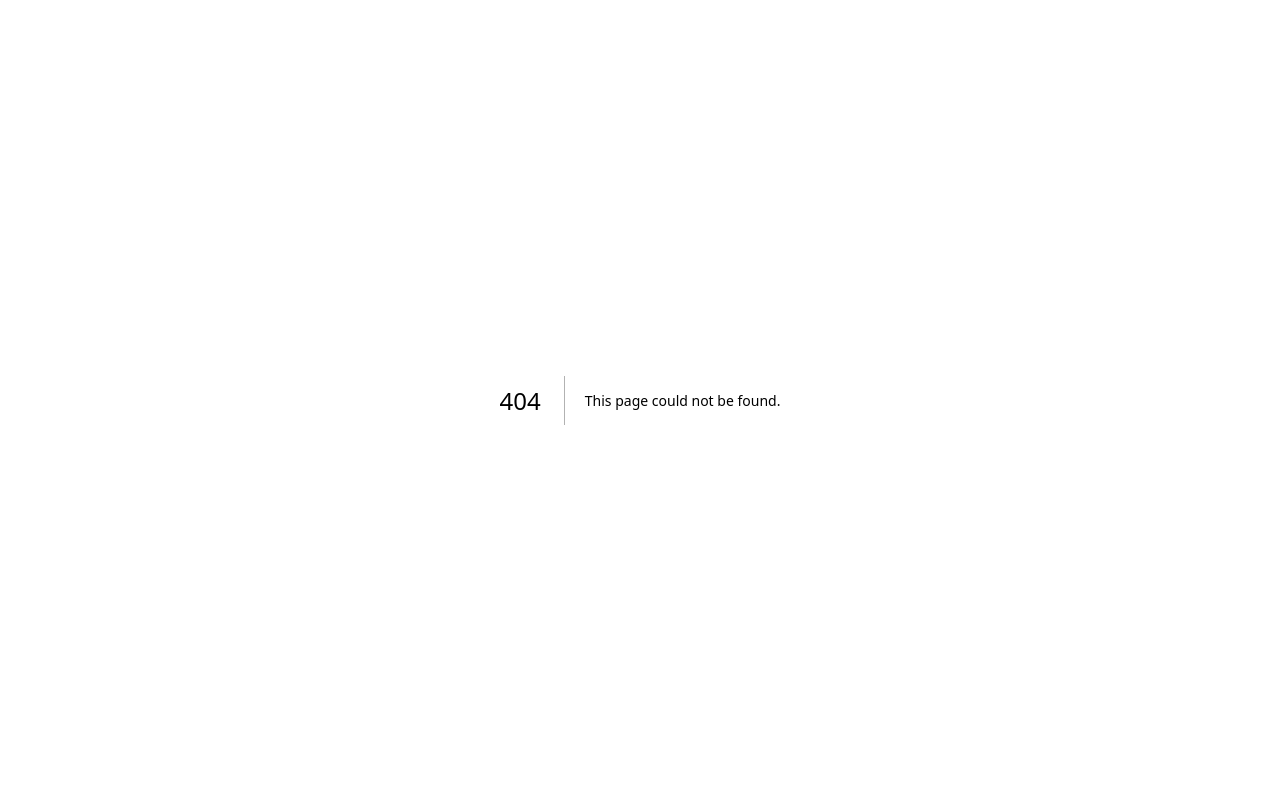
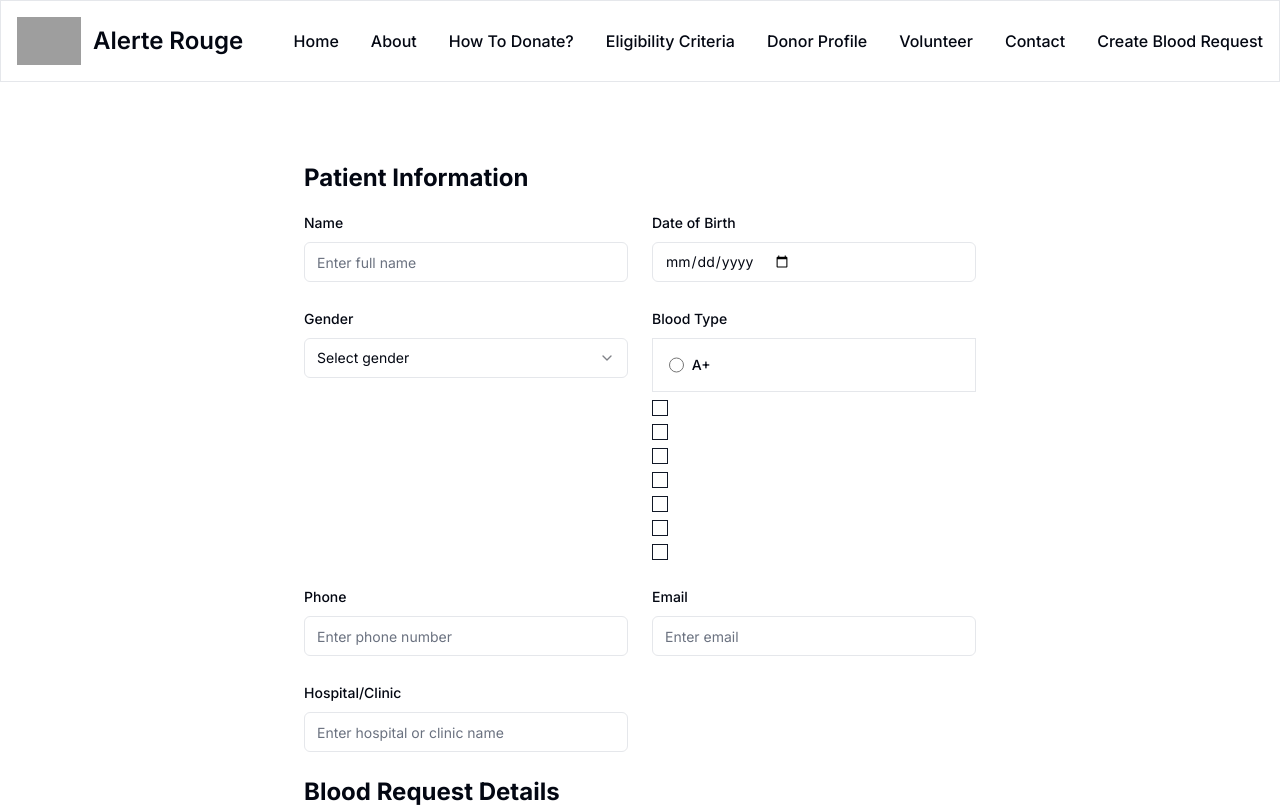
Before and after one commit to didierganthier/alerte-rouge-web-version, a Next.js app: page /create-blood-request in a window 1280 px wide. Before the commit this address had no page. Shown: the top 807 px of the page. Built offline with nearby package versions, Linux system fonts and the light colour scheme; grey boxes are pictures that could not be loaded.

Commit message:
Create FlowbiteRadioItem

```diff
--- /dev/null
+++ b/app/create-blood-request/page.tsx
@@ -0,0 +1,10 @@
+import { CreateBloodRequestComponent } from '@/components/create-blood-request-component'
+import React from 'react'
+
+const CreateBloodRequest = () => {
+  return (
+    <CreateBloodRequestComponent />
+  )
+}
+
+export default CreateBloodRequest
--- a/components/create-blood-request-component.tsx
+++ b/components/create-blood-request-component.tsx
@@ -1,28 +1,3 @@
-/**
-* This code was generated by v0 by Vercel.
-* @see https://v0.dev/t/Eo3n3UJLuIo
-* Documentation: https://v0.dev/docs#integrating-generated-code-into-your-nextjs-app
-*/
-
-/** Add fonts into your Next.js project:
-
-import { Prata } from 'next/font/google'
-import { DM_Serif_Display } from 'next/font/google'
-
-prata({
-  subsets: ['latin'],
-  display: 'swap',
-})
-
-dm_serif_display({
-  subsets: ['latin'],
-  display: 'swap',
-})
-
-To read more about using these font, please visit the Next.js documentation:
-- App Directory: https://nextjs.org/docs/app/building-your-application/optimizing/fonts
-- Pages Directory: https://nextjs.org/docs/pages/building-your-application/optimizing/fonts
-**/
 import Link from "next/link"
 import { Button } from "@/components/ui/button"
 import { Label } from "@/components/ui/label"
@@ -31,43 +6,12 @@ import { Select, SelectTrigger, SelectValue, SelectContent, SelectItem } from "@
 import { RadioGroup, RadioGroupItem } from "@/components/ui/radio-group"
 import { Textarea } from "@/components/ui/textarea"
 import { Checkbox } from "@/components/ui/checkbox"
+import Navbar from "./shared/Navbar"
 
 export function CreateBloodRequestComponent() {
   return (
     <div className="flex flex-col min-h-dvh">
-      <header className="bg-background border-b">
-        <div className="container flex items-center justify-between h-14 px-4 md:px-6">
-          <Link href="#" className="flex items-center gap-2" prefetch={false}>
-            <MountainIcon className="h-6 w-6" />
-            <span className="sr-only">Blood Donation Center</span>
-          </Link>
-          <h1 className="text-3xl font-bold text-primary">Create Blood Request</h1>
-          <nav className="hidden md:flex items-center gap-4">
-            <Link href="#" className="text-sm font-medium hover:underline underline-offset-4" prefetch={false}>
-              About
-            </Link>
-            <Link href="#" className="text-sm font-medium hover:underline underline-offset-4" prefetch={false}>
-              Donate
-            </Link>
-            <Link href="#" className="text-sm font-medium hover:underline underline-offset-4" prefetch={false}>
-              Volunteer
-            </Link>
-            <Link href="#" className="text-sm font-medium hover:underline underline-offset-4" prefetch={false}>
-              Impact
-            </Link>
-            <Link href="#" className="text-sm font-medium hover:underline underline-offset-4" prefetch={false}>
-              Blog
-            </Link>
-            <Link href="#" className="text-sm font-medium hover:underline underline-offset-4" prefetch={false}>
-              Contact
-            </Link>
-          </nav>
-          <Button variant="outline" size="sm" className="md:hidden">
-            <MenuIcon className="h-5 w-5" />
-            <span className="sr-only">Toggle menu</span>
-          </Button>
-        </div>
-      </header>
+      <Navbar />
       <main className="flex-1">
         <section className="py-20 bg-background px-4 md:px-6">
           <div className="container">
@@ -85,8 +29,8 @@ export function CreateBloodRequestComponent() {
                   </div>
                   <div className="space-y-2">
                     <Label htmlFor="gender">Gender</Label>
-                    <Select id="gender">
-                      <SelectTrigger>
+                    <Select>
+                      <SelectTrigger id="gender">
                         <SelectValue placeholder="Select gender" />
                       </SelectTrigger>
                       <SelectContent>
@@ -99,9 +43,10 @@ export function CreateBloodRequestComponent() {
                   <div className="space-y-2">
                     <Label htmlFor="blood-type">Blood Type</Label>
                     <RadioGroup>
-                      <RadioGroupItem value="a-positive" id="a-positive">
-                        <Label htmlFor="a-positive">A+</Label>
-                      </RadioGroupItem>
+                      <div className="flex items-center ps-4 border border-gray-200 rounded dark:border-gray-700">
+                        <input id="bordered-radio-1" type="radio" value="" name="bordered-radio" className="w-4 h-4 text-blue-600 bg-gray-100 border-gray-300 focus:ring-blue-500 dark:focus:ring-blue-600 dark:ring-offset-gray-800 focus:ring-2 dark:bg-gray-700 dark:border-gray-600" />
+                        <label htmlFor="bordered-radio-1" className="w-full py-4 ms-2 text-sm font-medium text-gray-900 dark:text-gray-300">A+</label>
+                      </div>
                       <RadioGroupItem value="a-negative" id="a-negative">
                         <Label htmlFor="a-negative">A-</Label>
                       </RadioGroupItem>
@@ -215,44 +160,3 @@ export function CreateBloodRequestComponent() {
     </div>
   )
 }
-
-function MenuIcon(props) {
-  return (
-    <svg
-      {...props}
-      xmlns="http://www.w3.org/2000/svg"
-      width="24"
-      height="24"
-      viewBox="0 0 24 24"
-      fill="none"
-      stroke="currentColor"
-      strokeWidth="2"
-      strokeLinecap="round"
-      strokeLinejoin="round"
-    >
-      <line x1="4" x2="20" y1="12" y2="12" />
-      <line x1="4" x2="20" y1="6" y2="6" />
-      <line x1="4" x2="20" y1="18" y2="18" />
-    </svg>
-  )
-}
-
-
-function MountainIcon(props) {
-  return (
-    <svg
-      {...props}
-      xmlns="http://www.w3.org/2000/svg"
-      width="24"
-      height="24"
-      viewBox="0 0 24 24"
-      fill="none"
-      stroke="currentColor"
-      strokeWidth="2"
-      strokeLinecap="round"
-      strokeLinejoin="round"
-    >
-      <path d="m8 3 4 8 5-5 5 15H2L8 3z" />
-    </svg>
-  )
-}
--- /dev/null
+++ b/components/shared/FlowbiteRadioItem.tsx
@@ -0,0 +1,12 @@
+import React from 'react'
+
+const FlowbiteRadioItem = ({id, text}: {id: string, text: string}) => {
+    return (
+        <div className="flex items-center ps-4 border border-gray-200 rounded dark:border-gray-700">
+            <input id={id} type="radio" value="" name="bordered-radio" className="w-4 h-4 text-blue-600 bg-gray-100 border-gray-300 focus:ring-blue-500 dark:focus:ring-blue-600 dark:ring-offset-gray-800 focus:ring-2 dark:bg-gray-700 dark:border-gray-600" />
+            <label htmlFor={id} className="w-full py-4 ms-2 text-sm font-medium text-gray-900 dark:text-gray-300">{text}</label>
+        </div>
+    )
+}
+
+export default FlowbiteRadioItem
--- a/components/shared/Navbar.tsx
+++ b/components/shared/Navbar.tsx
@@ -37,6 +37,9 @@ const Navbar = () => {
                         <li>
                             <a href="/contact" className="block py-2 px-3 text-gray-900 rounded hover:bg-gray-100 md:hover:bg-transparent md:border-0 md:hover:text-blue-700 md:p-0 dark:text-white md:dark:hover:text-blue-500 dark:hover:bg-gray-700 dark:hover:text-white md:dark:hover:bg-transparent">Contact</a>
                         </li>
+                        <li>
+                            <a href="/create-blood-request" className="block py-2 px-3 text-gray-900 rounded hover:bg-gray-100 md:hover:bg-transparent md:border-0 md:hover:text-blue-700 md:p-0 dark:text-white md:dark:hover:text-blue-500 dark:hover:bg-gray-700 dark:hover:text-white md:dark:hover:bg-transparent">Create Blood Request</a>
+                        </li>
                     </ul>
                 </div>
             </div>
```
